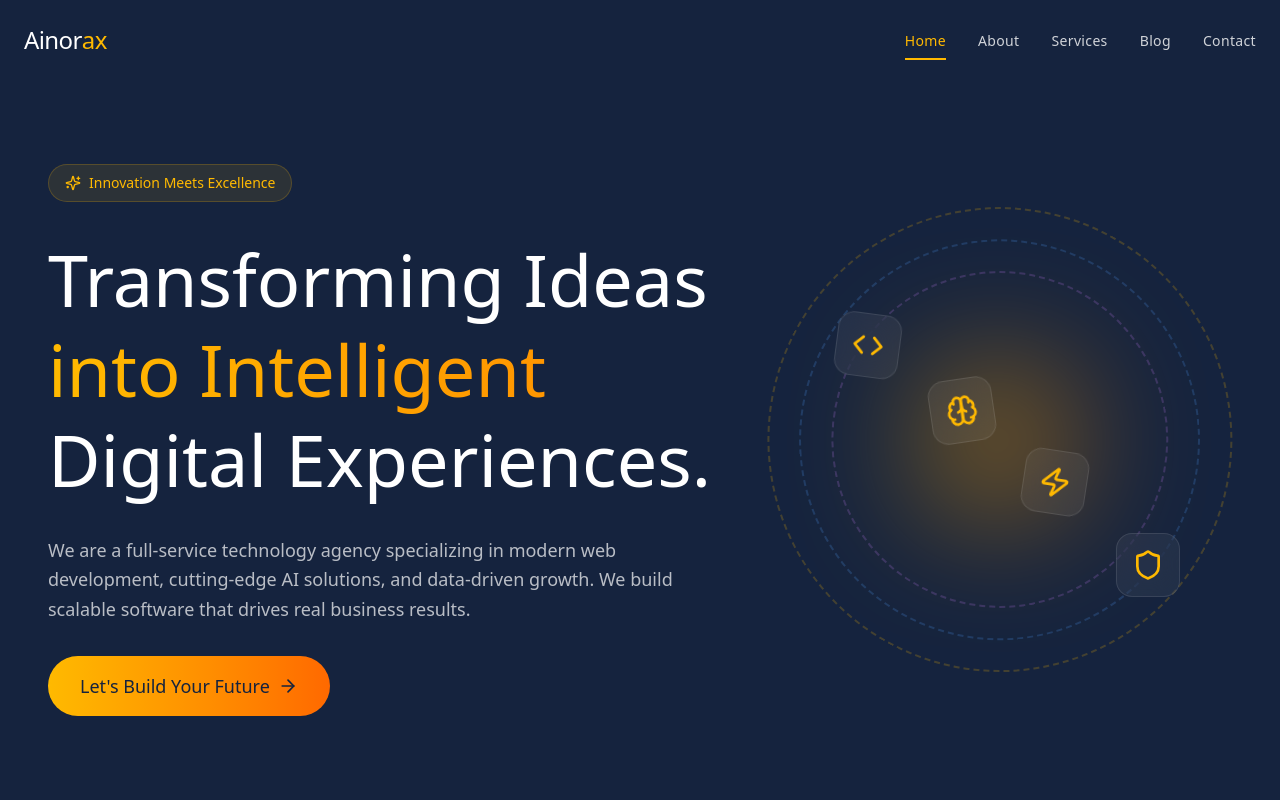
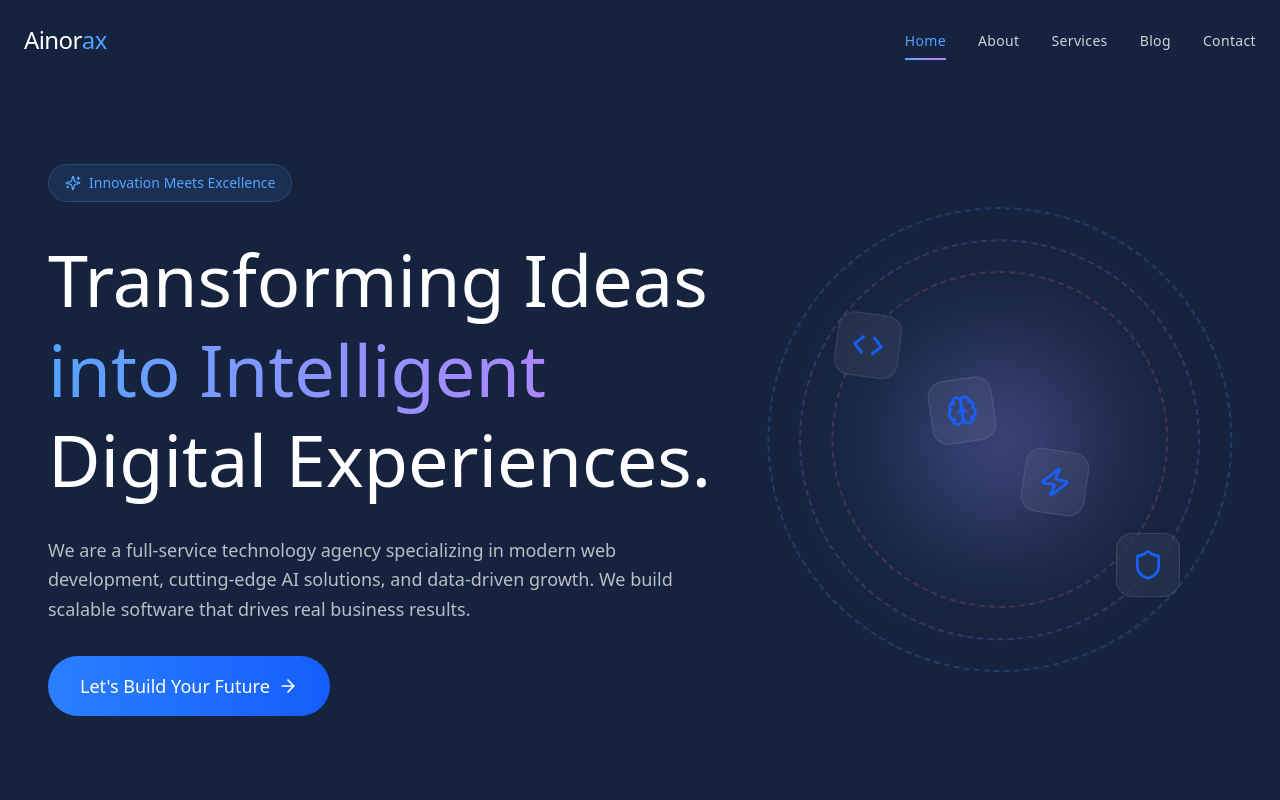
Before and after one commit to fayeemismail/aino-temp, a Next.js app: page / in a window 1280 px wide. Shown: the top 800 px of the page. Built offline with nearby package versions, Linux system fonts and the light colour scheme.

Commit message:
changed colors from sections

```diff
--- /dev/null
+++ b/app/loading.tsx
@@ -0,0 +1,6 @@
+// app/loading.tsx
+import Loader from "@/components/common/Loader";
+
+export default function Loading() {
+  return <Loader />;
+}
--- a/app/page.tsx
+++ b/app/page.tsx
@@ -1,7 +1,6 @@
 import { AboutPreview } from "@/components/home/AboutPreview";
 import { BlogPreview } from "@/components/home/BlogPreview";
 import { HeroSection } from "@/components/home/HeroSection";
-import HomeComponent from "@/components/home/HomeComponent";
 import { HomeCTA } from "@/components/home/HomeCTA";
 import { ServicesPreview } from "@/components/home/ServicesPreview";
 import { WhyChooseUs } from "@/components/home/WhyChooseUs";
@@ -10,7 +9,6 @@ import Image from "next/image";
 export default function Home() {
   return (
     <main >
-      {/* <HomeComponent /> */}
       <HeroSection />
       <ServicesPreview />
       <WhyChooseUs />
--- /dev/null
+++ b/components/common/Loader.tsx
@@ -0,0 +1,71 @@
+// components/common/Loader.tsx  (with auto-hide)
+"use client";
+
+import { motion } from "framer-motion";
+import { LuZap } from "react-icons/lu";
+import { useEffect, useState } from "react";
+
+export default function Loader() {
+  const [visible, setVisible] = useState(true);
+
+  useEffect(() => {
+    const timer = setTimeout(() => {
+      setVisible(false);
+    }, 1600);
+
+    return () => clearTimeout(timer);
+  }, []);
+
+  if (!visible) return null;
+
+  return (
+    <motion.div
+      initial={{ opacity: 1 }}
+      animate={{ opacity: 0 }}
+      transition={{ duration: 0.6, delay: 1.4 }}
+      className="fixed inset-0 z-100 flex items-center justify-center bg-[#15233e]"
+    >
+      {/* Same content as above */}
+      <div className="relative flex flex-col items-center">
+        <div className="relative mb-10">
+          <motion.div
+            animate={{ opacity: [0.6, 1, 0.6] }}
+            transition={{ duration: 2.5, repeat: Infinity }}
+            className="w-20 h-20 rounded-2xl bg-linear-to-br from-blue-500 to-purple-600 flex items-center justify-center shadow-2xl shadow-blue-500/30"
+          >
+            <div className="text-4xl font-light tracking-tighter text-white">
+              Ainor<span className="text-blue-400">ax</span>
+            </div>
+          </motion.div>
+
+          <motion.div
+            animate={{ scale: [1, 1.8, 1], opacity: [0.15, 0.25, 0.15] }}
+            transition={{ duration: 3.5, repeat: Infinity }}
+            className="absolute inset-0 -m-6 rounded-[22px] border border-blue-400/30"
+          />
+        </div>
+
+        <div className="flex items-center gap-3 mb-8">
+          <motion.div animate={{ rotate: 360 }} transition={{ duration: 1.8, repeat: Infinity, ease: "linear" }}>
+            <LuZap className="w-5 h-5 text-blue-400" />
+          </motion.div>
+          <p className="text-white/70 text-sm tracking-[4px] font-medium uppercase">
+            Loading...
+          </p>
+        </div>
+
+        <div className="w-64 h-px bg-white/10 relative overflow-hidden rounded">
+          <motion.div
+            className="absolute top-0 left-0 h-full bg-linear-to-r from-blue-400 via-purple-400 to-blue-400"
+            animate={{ width: ["0%", "100%"], x: ["-100%", "0%"] }}
+            transition={{ duration: 1.8, repeat: Infinity, ease: "easeInOut" }}
+          />
+        </div>
+
+        <p className="mt-10 text-[10px] text-white/40 tracking-widest">
+          AINORAX
+        </p>
+      </div>
+    </motion.div>
+  );
+}
--- a/components/common/Navbar.tsx
+++ b/components/common/Navbar.tsx
@@ -37,7 +37,7 @@ export function Navbar() {
     <nav
       className={`fixed top-0 left-0 right-0 z-50 transition-all duration-500 ${
         scrolled
-          ? "bg-[#15233e]/80 backdrop-blur-xl shadow-lg "
+          ? "bg-[#15233e]/90 backdrop-blur-xl shadow-lg "
           : "bg-transparent"
       }`}
     >
@@ -48,7 +48,7 @@ export function Navbar() {
           <Link href="/" className="group">
             <div className="text-2xl tracking-tight">
               <span className="text-white font-light">Ainor</span>
-              <span className="text-amber-400">ax</span>
+              <span className="text-blue-400">ax</span>
             </div>
           </Link>
 
@@ -64,7 +64,9 @@ export function Navbar() {
                 >
                   <span
                     className={`text-sm tracking-wide transition-colors duration-300 ${
-                      isActive ? "text-amber-400" : "text-white/80 hover:text-white"
+                      isActive
+                        ? "text-blue-400"
+                        : "text-white/80 hover:text-white"
                     }`}
                   >
                     {item.label}
@@ -72,7 +74,7 @@ export function Navbar() {
 
                   {/* Active indicator */}
                   {isActive && (
-                    <div className="absolute -bottom-1 left-0 right-0 h-0.5 bg-amber-400" />
+                    <div className="absolute -bottom-1 left-0 right-0 h-0.5 bg-linear-to-r from-blue-400 to-purple-400" />
                   )}
 
                   {/* Hover underline */}
@@ -107,7 +109,9 @@ export function Navbar() {
                   href={item.path}
                   onClick={() => setIsMenuOpen(false)}
                   className={`text-lg tracking-wide transition-colors py-1 ${
-                    isActive ? "text-amber-400" : "text-white/80 hover:text-white"
+                    isActive
+                      ? "text-blue-400"
+                      : "text-white/80 hover:text-white"
                   }`}
                 >
                   {item.label}
--- a/components/home/AboutPreview.tsx
+++ b/components/home/AboutPreview.tsx
@@ -22,7 +22,7 @@ export function AboutPreview() {
   const isMobile = useIsMobile();
 
   return (
-    <section className="py-32 relative">
+    <section className="py-32 relative bg-[#0a083767]">
       <div className="max-w-7xl mx-auto px-6 lg:px-12">
         <div className="grid grid-cols-1 lg:grid-cols-2 gap-16 items-center">
 
--- a/components/home/HeroSection.tsx
+++ b/components/home/HeroSection.tsx
@@ -14,9 +14,9 @@ export function HeroSection() {
 
         {/* Left content - Takes full width on mobile */}
         <div className="lg:col-span-7 space-y-8 text-center lg:text-left">
-          <div className="inline-flex items-center gap-2 px-4 py-2 rounded-full bg-amber-400/10 border border-amber-400/20 mx-auto lg:mx-0">
-            <LuSparkles className="w-4 h-4 text-amber-400" />
-            <span className="text-sm text-amber-400">Innovation Meets Excellence</span>
+          <div className="inline-flex items-center gap-2 px-4 py-2 rounded-full bg-blue-400/10 border border-blue-400/20 mx-auto lg:mx-0">
+            <LuSparkles className="w-4 h-4 text-blue-400" />
+            <span className="text-sm text-blue-400">Innovation Meets Excellence</span>
           </div>
 
           <h1 className="text-4xl sm:text-5xl lg:text-7xl leading-tight">
@@ -26,7 +26,7 @@ export function HeroSection() {
                   key={line}
                   className={`block ${
                     i === 1
-                      ? "text-transparent bg-clip-text bg-linear-to-r from-amber-400 to-orange-400"
+                      ? "text-transparent bg-clip-text bg-linear-to-r from-blue-400 to-purple-400"
                       : "text-white"
                   }`}
                 >
@@ -44,12 +44,11 @@ export function HeroSection() {
 
           <div className="flex justify-center lg:justify-start">
             <Link href="/contact">
-              <button className="group relative px-8 py-4 bg-linear-to-r from-amber-400 to-orange-500 text-[#15233e] rounded-full overflow-hidden font-medium text-base sm:text-lg">
+              <button className="group relative px-8 py-4 bg-linear-to-r from-blue-500 to-blue-600 text-white rounded-full overflow-hidden font-medium text-base sm:text-lg hover:from-blue-600 hover:to-blue-700 transition-all duration-300">
                 <span className="relative z-10 flex items-center gap-2">
                   Let&apos;s Build Your Future
                   <LuArrowRight className="w-5 h-5 group-hover:translate-x-1 transition-transform duration-300" />
                 </span>
-                <div className="absolute inset-0 bg-linear-to-r from-orange-500 to-amber-400 scale-x-0 group-hover:scale-x-100 origin-left transition-transform duration-300" />
               </button>
             </Link>
           </div>
@@ -67,10 +66,10 @@ export function HeroSection() {
                 transition={{ duration: 20 + i * 5, repeat: Infinity, ease: "linear" }}
                 className={`absolute rounded-full border-2 border-dashed ${
                   i === 0
-                    ? "border-amber-400/20"
+                    ? "border-blue-400/20"
                     : i === 1
-                    ? "border-blue-400/20"
-                    : "border-purple-400/20"
+                    ? "border-purple-400/20"
+                    : "border-pink-400/20"
                 }`}
                 style={{ inset: `${inset * 4}px` }}
               />
@@ -81,7 +80,7 @@ export function HeroSection() {
               <motion.div
                 animate={{ scale: [1, 1.2, 1], opacity: [0.5, 0.8, 0.5] }}
                 transition={{ duration: 3, repeat: Infinity }}
-                className="w-32 h-32 bg-linear-to-r from-amber-400 to-orange-400 rounded-full blur-3xl"
+                className="w-32 h-32 bg-linear-to-r from-blue-400 to-purple-400 rounded-full blur-3xl"
               />
             </div>
 
@@ -95,7 +94,7 @@ export function HeroSection() {
                 style={{ top: `${25 + index * 15}%`, left: `${15 + index * 20}%` }}
               >
                 <div className="w-16 h-16 bg-white/5 backdrop-blur-lg rounded-2xl flex items-center justify-center border border-white/10">
-                  <Icon className="w-8 h-8 text-amber-400" />
+                  <Icon className="w-8 h-8 text-[#1760fc] " />
                 </div>
               </motion.div>
             ))}
--- a/components/home/HomeComponent.tsx
+++ /dev/null
@@ -1,14 +0,0 @@
-import { HeroSection } from "./HeroSection"
-
-
-
-
-const HomeComponent = () => {
-  return (
-    <>
-        <div>this is div just for checking the bg in mobile</div>
-    </>
-  )
-}
-
-export default HomeComponent
--- a/components/home/ServicesPreview.tsx
+++ b/components/home/ServicesPreview.tsx
@@ -150,7 +150,7 @@ export function ServicesPreview() {
                       <service.icon className="w-8 h-8 text-white" />
                     </motion.div>
                   </div>
-                  <h3 className="text-2xl text-white mb-3 group-hover:text-transparent group-hover:bg-clip-text group-hover:bg-linear-to-r group-hover:from-amber-400 group-hover:to-orange-400 transition-all duration-300">
+                  <h3 className="text-2xl text-white mb-3 group-hover:text-blue-500 group-hover:bg-clip-text group-hover:bg-linear-to-r group-hover:from-amber-400 group-hover:to-orange-400 transition-all duration-300">
                     {service.title}
                   </h3>
                   <p className="text-white/60 leading-relaxed">{service.description}</p>
```
